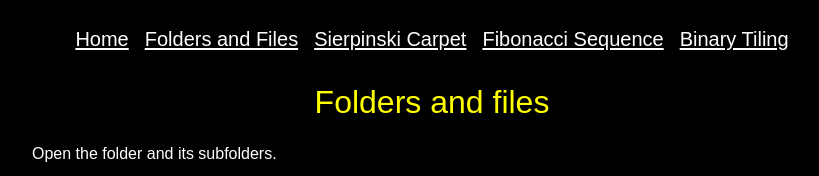
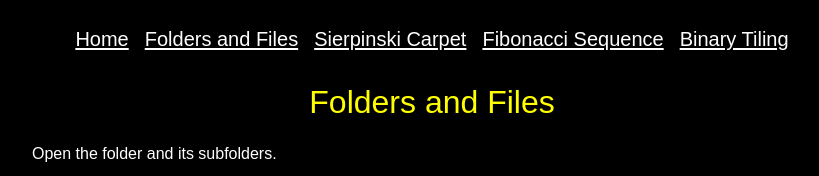
Before and after one commit to ScriptRaccoon/recursive-svelte-components, a SvelteKit app: page /folders in a window 1280 px wide. Shown: the top 176 px of the page, without its empty margins (208-1027 px from the left). Built offline with nearby package versions, Linux system fonts and the light colour scheme.

Commit message:
uppercase heading

```diff
--- a/src/routes/fibonacci/+page.svelte
+++ b/src/routes/fibonacci/+page.svelte
@@ -17,7 +17,7 @@
 	});
 </script>
 
-<h1>Fibonacci sequence</h1>
+<h1>Fibonacci Sequence</h1>
 
 <RangeInput bind:value={fiboIndex} label="index for fibonacci sequence" min={0} max={12} />
 
--- a/src/routes/folders/+page.svelte
+++ b/src/routes/folders/+page.svelte
@@ -3,7 +3,7 @@
 	import Folder from './Folder.svelte';
 </script>
 
-<h1>Folders and files</h1>
+<h1>Folders and Files</h1>
 
 <p>Open the folder and its subfolders.</p>
 
--- a/src/routes/tiling/+page.svelte
+++ b/src/routes/tiling/+page.svelte
@@ -5,7 +5,7 @@
 	let depth = $state(4);
 </script>
 
-<h1>Binary tiling</h1>
+<h1>Binary Tiling</h1>
 
 <RangeInput bind:value={depth} min={0} max={6} label="depth of binary tiling" />
 
```
